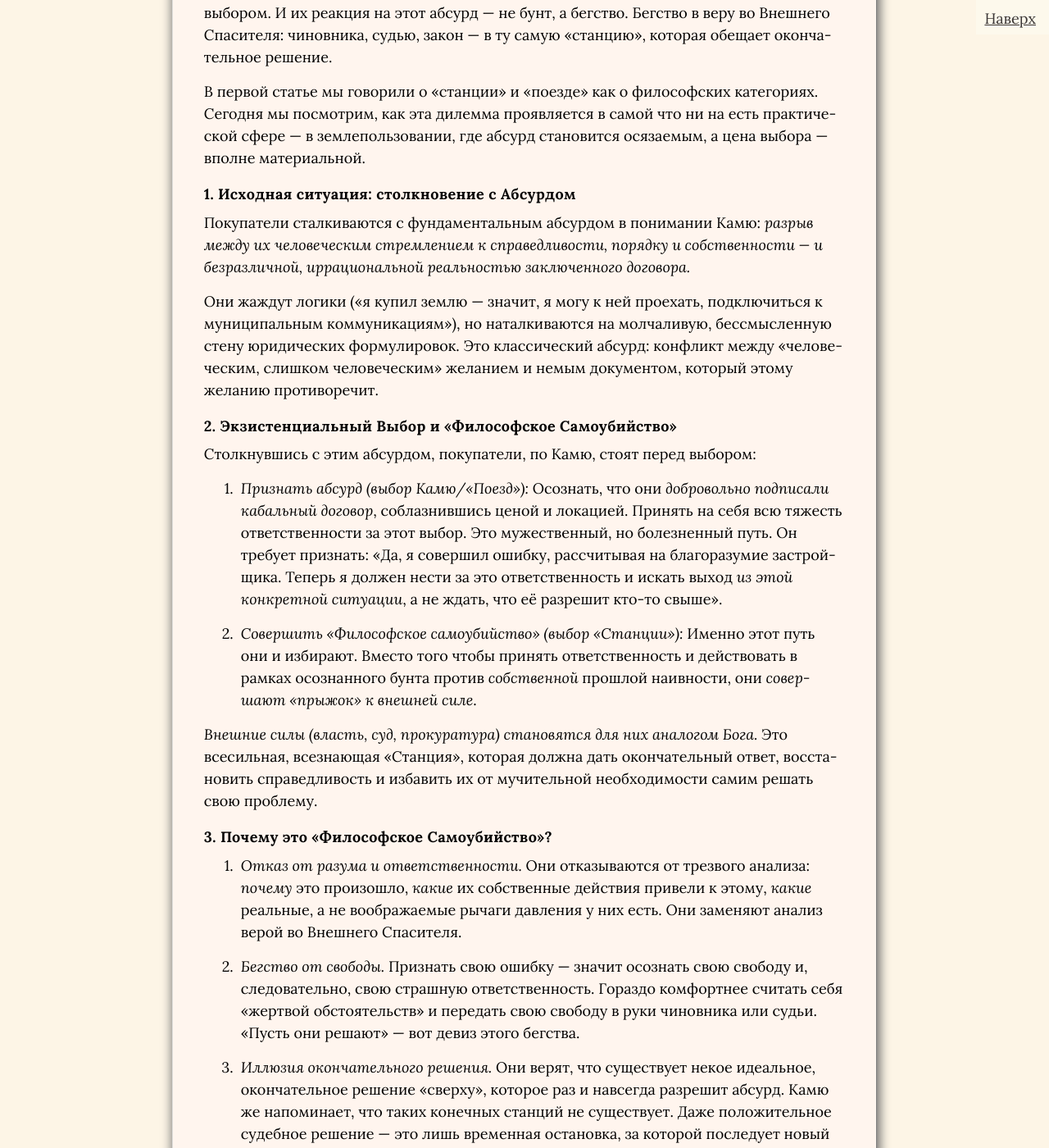
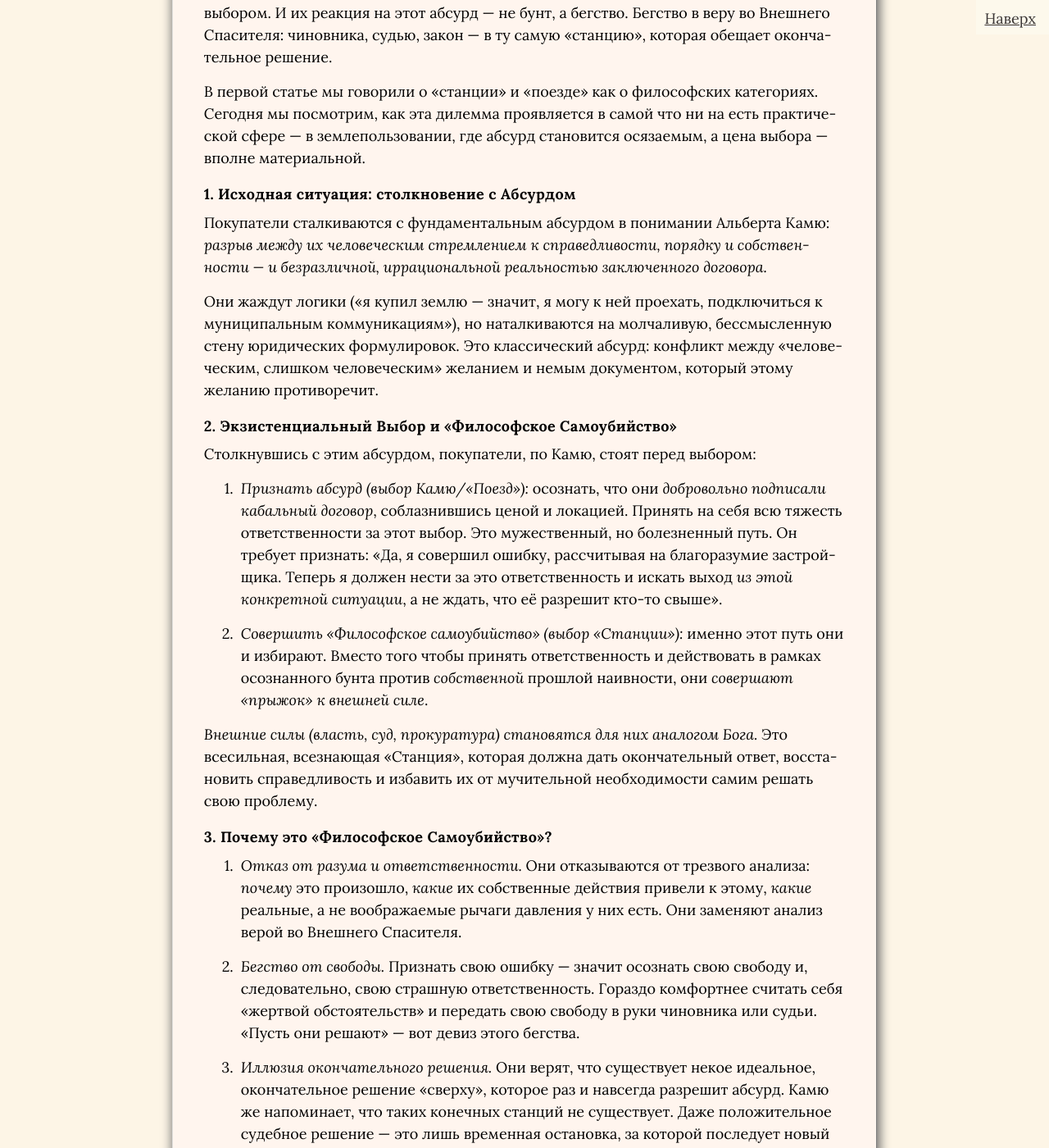
Before and after one commit to SergSi/land-use-art, a Jekyll site: the page built from _posts/2025-10-12-train.md, in a window 1280 px wide and 1400 px high, scrolled down 1166 px. Shown: the whole window at 82% size. Built offline with Jekyll 4.4.1, drawn with Linux system fonts in a browser that asks for light colours; some web fonts are replaced.

Commit message:
Update 2025-10-12-train.md

```diff
--- a/_posts/2025-10-12-train.md
+++ b/_posts/2025-10-12-train.md
@@ -21,7 +21,7 @@ class: mind
 
 #### 1. Исходная ситуация: столкновение с Абсурдом
 
-Покупатели сталкиваются с фундаментальным абсурдом в понимании Камю: *разрыв между их человеческим стремлением к справедливости, порядку и собственности — и безразличной, иррациональной реальностью  заключенного договора.*
+Покупатели сталкиваются с фундаментальным абсурдом в понимании Альберта Камю: *разрыв между их человеческим стремлением к справедливости, порядку и собственности — и безразличной, иррациональной реальностью  заключенного договора.*
 
 Они жаждут логики («я купил землю — значит, я могу к ней проехать, подключиться к муниципальным коммуникациям»), но наталкиваются на молчаливую, бессмысленную стену юридических формулировок. Это классический абсурд: конфликт между «человеческим, слишком человеческим» желанием и немым документом, который этому желанию противоречит.
 
@@ -29,9 +29,9 @@ class: mind
 
 Столкнувшись с этим абсурдом, покупатели, по Камю, стоят перед выбором:
 
-1. *Признать абсурд (выбор Камю/«Поезд»):* Осознать, что они *добровольно подписали кабальный договор*, соблазнившись ценой и локацией. Принять на себя всю тяжесть ответственности за этот выбор. Это мужественный, но болезненный путь. Он требует признать: «Да, я совершил ошибку, рассчитывая на благоразумие застройщика. Теперь я должен нести за это ответственность и искать выход *из этой конкретной ситуации*, а не ждать, что её разрешит кто-то свыше».
+1. *Признать абсурд (выбор Камю/«Поезд»):* осознать, что они *добровольно подписали кабальный договор*, соблазнившись ценой и локацией. Принять на себя всю тяжесть ответственности за этот выбор. Это мужественный, но болезненный путь. Он требует признать: «Да, я совершил ошибку, рассчитывая на благоразумие застройщика. Теперь я должен нести за это ответственность и искать выход *из этой конкретной ситуации*, а не ждать, что её разрешит кто-то свыше».
 
-2. *Совершить «Философское самоубийство» (выбор «Станции»):* Именно этот путь они и избирают. Вместо того чтобы принять ответственность и действовать в рамках осознанного бунта против *собственной* прошлой наивности, они *совершают «прыжок» к внешней силе*.
+2. *Совершить «Философское самоубийство» (выбор «Станции»):* именно этот путь они и избирают. Вместо того чтобы принять ответственность и действовать в рамках осознанного бунта против *собственной* прошлой наивности, они *совершают «прыжок» к внешней силе*.
 
 *Внешние силы (власть, суд, прокуратура) становятся для них аналогом Бога.* Это всесильная, всезнающая «Станция», которая должна дать окончательный ответ, восстановить справедливость и избавить их от мучительной необходимости самим решать свою проблему.
 
```
